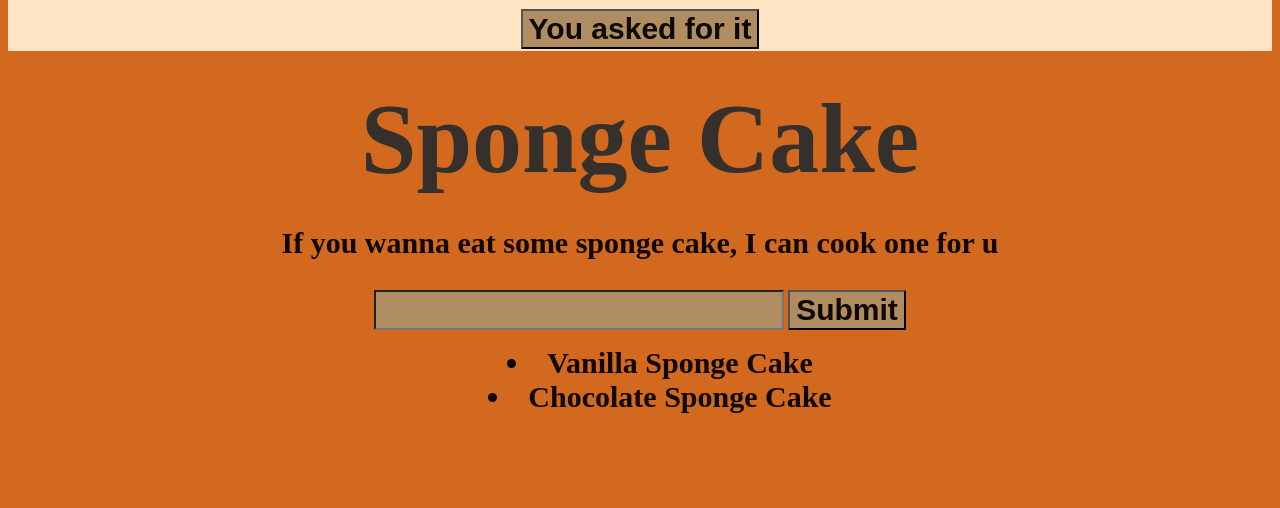
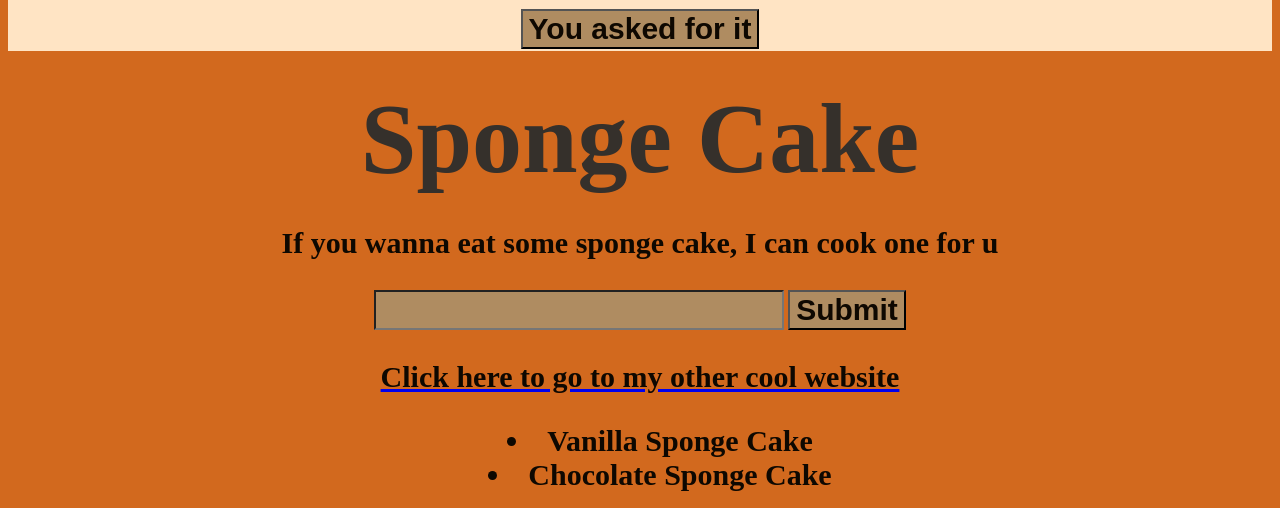
Before and after one commit to victor2515/victor2515.com, a plain HTML site: page index.html in a window 1280 px wide. Shown: the part 700-1208 px from the top of the page. Before the commit the page ends 1130 px from the top, so only its background shows below. Drawn offline with Linux system fonts and the light colour scheme.

Commit message:
Update index.html

```diff
--- a/index.html
+++ b/index.html
@@ -23,6 +23,7 @@
             <input type="text"/>
             <input type="submit" value="Submit">
         </form>
+        <a href = "./victor.html"><p>Click here to go to my other cool website</p></a>
 
         <article>
             <ul>
```
